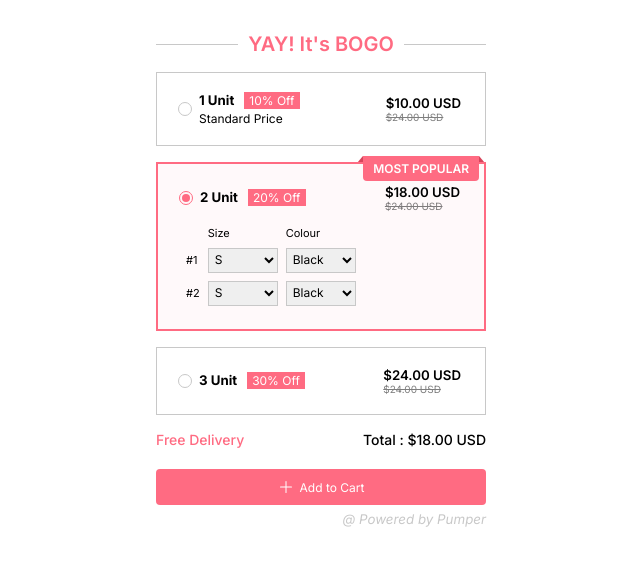
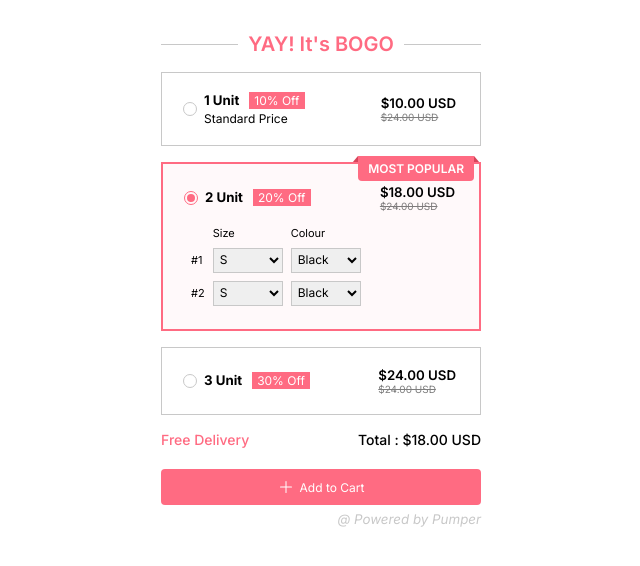
Before and after one commit to gagan-official/bogo, a plain HTML site: page index.html in a window 1280 px wide. Shown: the whole page, without its empty margins (319-959 px from the left). Drawn offline with Linux system fonts and the light colour scheme.

Commit message:
Update style.css

```diff
--- a/style.css
+++ b/style.css
@@ -15,9 +15,9 @@
 }
 
 .container {
-  max-width: 458px;
+  max-width: 384px;
   margin: 0 auto;
-  padding: 2rem 4rem;
+  padding: 2rem;
 }
 
 #radioForm {
```
